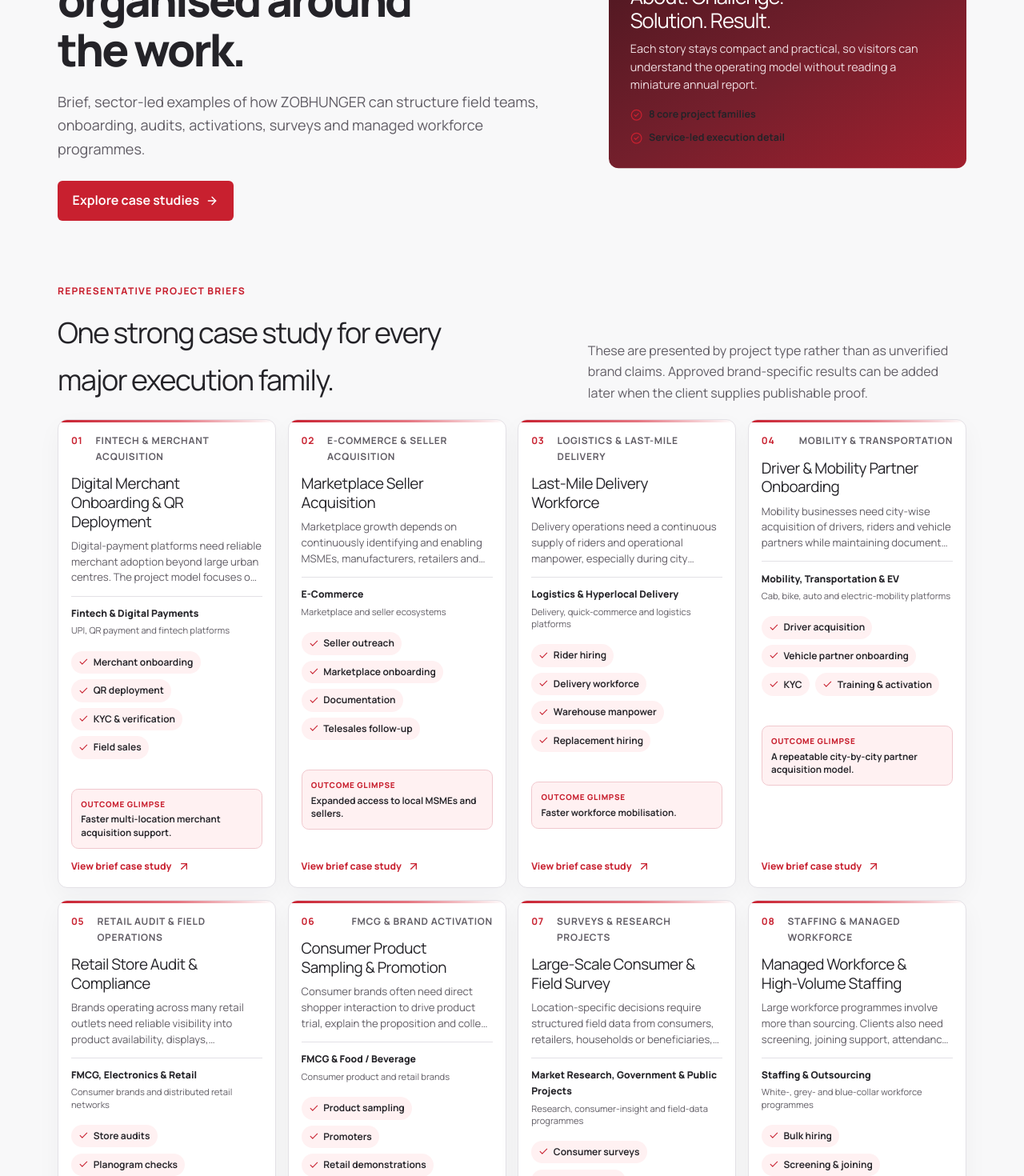
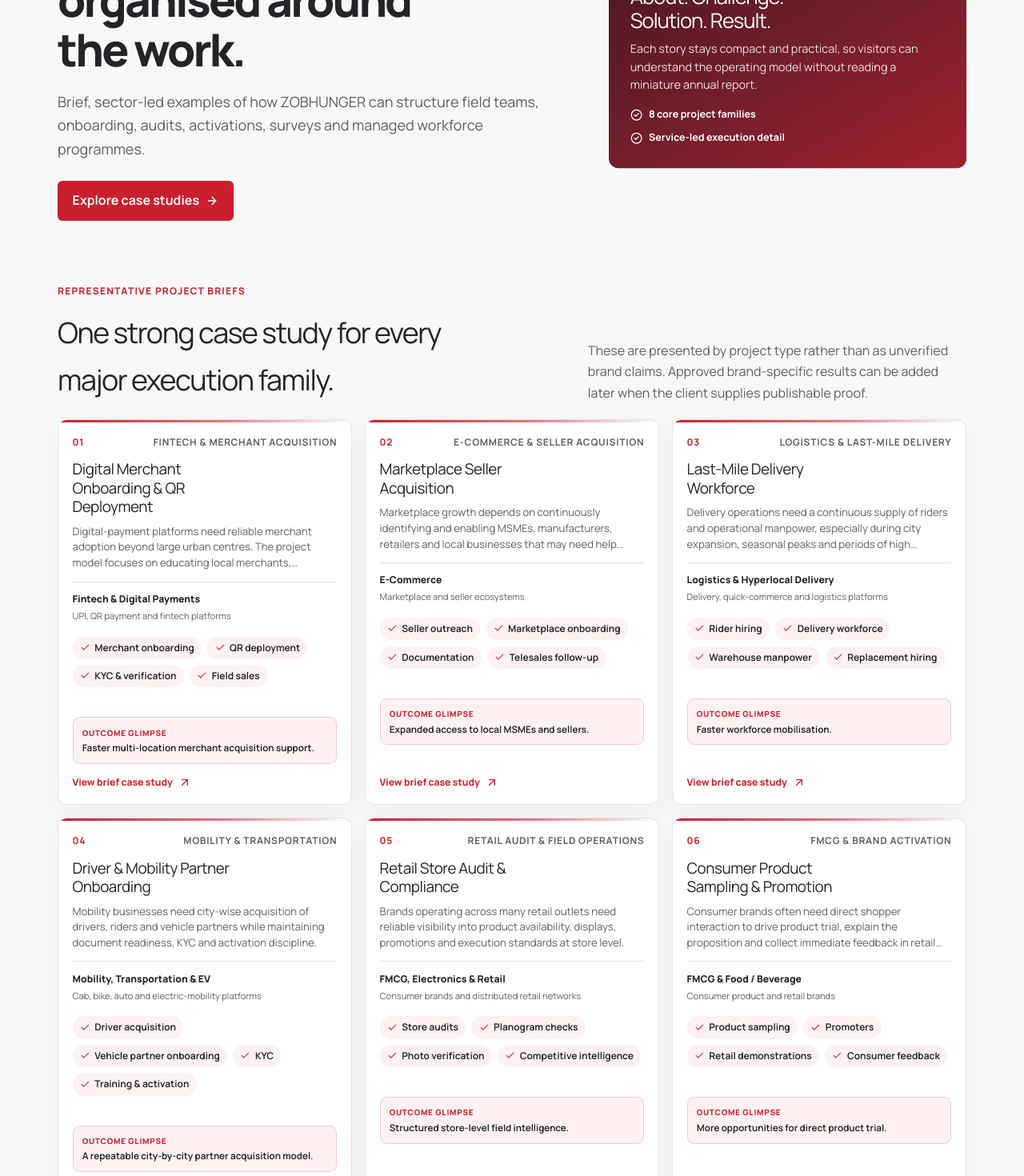
Before and after one commit to Aayush20253534/ZOBHUNGER, a Next.js app in the folder client/: page /case-studies in a window 1280 px wide. Shown: the part 300-1770 px from the top of the page at 80% size. Built offline with nearby package versions, Linux system fonts and the light colour scheme.

Commit message:
fix: refine case study layout and hero contrast

```diff
--- a/client/src/styles/case-studies.css
+++ b/client/src/styles/case-studies.css
@@ -413,7 +413,7 @@
   display: flex;
   align-items: center;
   gap: .5rem;
-  color: var(--zb-ink);
+  color: #fff;
   font-size: .78rem;
   font-weight: 700;
 }
@@ -421,7 +421,7 @@
 .zb-case-hero-points svg {
   width: .95rem;
   height: .95rem;
-  color: var(--zb-action);
+  color: #fff;
 }
 
 .zb-case-section-heading-compact {
@@ -671,12 +671,13 @@
   }
 }
 
-@media (min-width: 1180px) {
+@media (min-width: 1080px) {
   .zb-case-grid-compact {
-    grid-template-columns: repeat(4, minmax(0, 1fr));
+    grid-template-columns: repeat(3, minmax(0, 1fr));
+    gap: 1rem;
   }
 
   .zb-case-card-compact {
-    padding: 1rem;
+    padding: 1.1rem;
   }
 }
```
